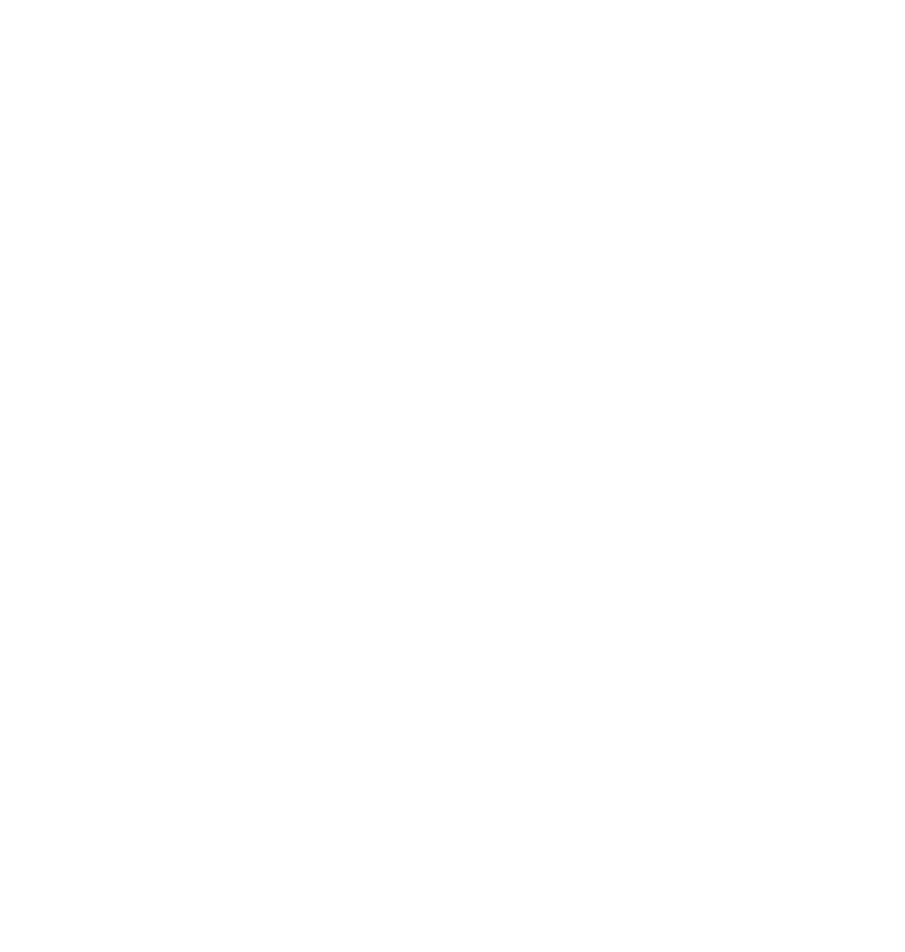
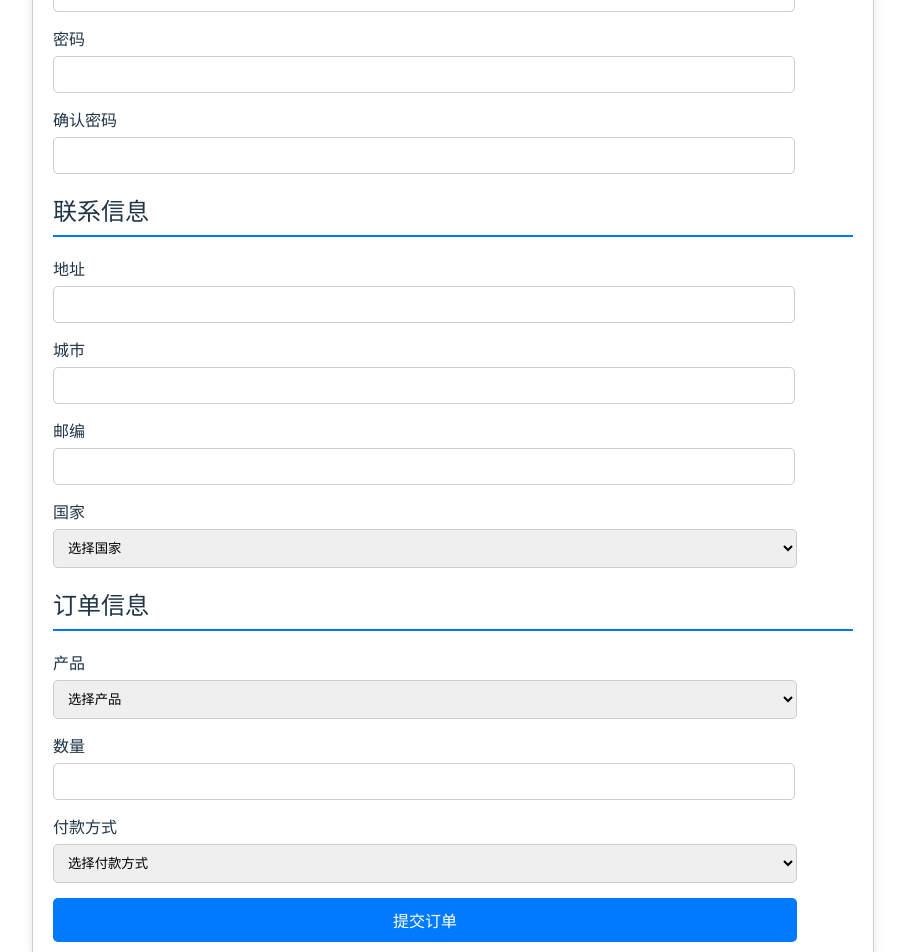
Before and after one commit to wgbx/react-playground, a React (Vite) app: page /complexForm in a window 1280 px wide. Before the commit this address had no page. Shown: the part 320-1272 px from the top of the page, without its empty margins (187-1092 px from the left). Before the commit the page ends 800 px from the top, so only its background shows below. Built offline with nearby package versions, Linux system fonts and the light colour scheme.

Commit message:
feat: add complex form

```diff
--- a/package.json
+++ b/package.json
@@ -13,6 +13,7 @@
   "dependencies": {
     "@hookform/resolvers": "^3.9.1",
     "ahooks": "^3.8.4",
+    "antd": "^5.22.5",
     "react": "^18.3.1",
     "react-dom": "^18.3.1",
     "react-hook-form": "^7.54.1",
--- /dev/null
+++ b/src/pages/complexForm/index.scss
@@ -0,0 +1,61 @@
+.complex-form-page {
+  width: 800px;
+  margin: auto;
+  padding: 20px;
+  border: 1px solid #ccc;
+  border-radius: 10px;
+  box-shadow: 0 0 10px rgba(0, 0, 0, 0.1);
+
+  .success-message {
+    text-align: center;
+    color: green;
+    font-size: 1.2em;
+  }
+
+  h2 {
+    margin-top: 20px;
+    border-bottom: 2px solid #007bff;
+    padding-bottom: 5px;
+  }
+
+  .form-group {
+    margin-bottom: 15px;
+  }
+
+  label {
+    display: block;
+    margin-bottom: 5px;
+    font-weight: bold;
+  }
+
+  input,
+  select {
+    width: 90%;
+    padding: 10px;
+    border: 1px solid #ccc;
+    border-radius: 5px;
+  }
+
+  select {
+    width: 93%;
+  }
+
+  p {
+    color: red;
+    font-size: 0.9em;
+  }
+
+  button {
+    width: 93%;
+    padding: 10px;
+    background-color: #007bff;
+    color: white;
+    border: none;
+    border-radius: 5px;
+    cursor: pointer;
+  }
+
+  button:hover {
+    background-color: #0056b3;
+  }
+}
--- /dev/null
+++ b/src/pages/complexForm/index.tsx
@@ -0,0 +1,145 @@
+import { yupResolver } from '@hookform/resolvers/yup'
+import { useState } from 'react'
+import { useForm } from 'react-hook-form'
+import * as yup from 'yup'
+import './index.scss'
+
+interface FormData {
+  firstName: string
+  lastName: string
+  email: string
+  password: string
+  confirmPassword: string
+  address: string
+  city: string
+  zipCode: string
+  country: string
+  product: string
+  quantity: number
+  paymentMethod: string
+}
+
+// 定义表单验证规则
+const schema = yup.object().shape({
+  firstName: yup.string().required('名字是必填项'),
+  lastName: yup.string().required('姓氏是必填项'),
+  email: yup.string().email('请输入有效的邮箱地址').required('邮箱是必填项'),
+  password: yup.string().min(6, '密码至少需要6个字符').required('密码是必填项'),
+  confirmPassword: yup.string()
+    .oneOf([yup.ref('password')], '密码必须匹配')
+    .required('确认密码是必填项'),
+  address: yup.string().required('地址是必填项'),
+  city: yup.string().required('城市是必填项'),
+  zipCode: yup.string().required('邮编是必填项'),
+  country: yup.string().required('国家是必填项'),
+  product: yup.string().required('请选择一个产品'),
+  quantity: yup.number().required('数量是必填项').min(1, '数量至少为1'),
+  paymentMethod: yup.string().required('请选择一种付款方式'),
+})
+
+function OrderForm() {
+  const [submitted, setSubmitted] = useState(false)
+  const { register, handleSubmit, formState: { errors } } = useForm({
+    resolver: yupResolver(schema),
+  })
+
+  const onSubmit = (data: FormData) => {
+    console.log(data)
+    setSubmitted(true)
+  }
+
+  return (
+    <div className="complex-form-page form-container">
+      {submitted
+        ? (
+            <div className="success-message">订单提交成功！</div>
+          )
+        : (
+            <form onSubmit={handleSubmit(onSubmit)}>
+              <h2>用户信息</h2>
+              <div className="form-group">
+                <label>名字</label>
+                <input {...register('firstName')} />
+                <p>{errors.firstName?.message}</p>
+              </div>
+              <div className="form-group">
+                <label>姓氏</label>
+                <input {...register('lastName')} />
+                <p>{errors.lastName?.message}</p>
+              </div>
+              <div className="form-group">
+                <label>邮箱</label>
+                <input {...register('email')} />
+                <p>{errors.email?.message}</p>
+              </div>
+              <div className="form-group">
+                <label>密码</label>
+                <input type="password" {...register('password')} />
+                <p>{errors.password?.message}</p>
+              </div>
+              <div className="form-group">
+                <label>确认密码</label>
+                <input type="password" {...register('confirmPassword')} />
+                <p>{errors.confirmPassword?.message}</p>
+              </div>
+
+              <h2>联系信息</h2>
+              <div className="form-group">
+                <label>地址</label>
+                <input {...register('address')} />
+                <p>{errors.address?.message}</p>
+              </div>
+              <div className="form-group">
+                <label>城市</label>
+                <input {...register('city')} />
+                <p>{errors.city?.message}</p>
+              </div>
+              <div className="form-group">
+                <label>邮编</label>
+                <input {...register('zipCode')} />
+                <p>{errors.zipCode?.message}</p>
+              </div>
+              <div className="form-group">
+                <label>国家</label>
+                <select {...register('country')}>
+                  <option value="">选择国家</option>
+                  <option value="China">中国</option>
+                  <option value="USA">美国</option>
+                  <option value="UK">英国</option>
+                </select>
+                <p>{errors.country?.message}</p>
+              </div>
+
+              <h2>订单信息</h2>
+              <div className="form-group">
+                <label>产品</label>
+                <select {...register('product')}>
+                  <option value="">选择产品</option>
+                  <option value="Product1">产品1</option>
+                  <option value="Product2">产品2</option>
+                </select>
+                <p>{errors.product?.message}</p>
+              </div>
+              <div className="form-group">
+                <label>数量</label>
+                <input type="number" {...register('quantity')} />
+                <p>{errors.quantity?.message}</p>
+              </div>
+              <div className="form-group">
+                <label>付款方式</label>
+                <select {...register('paymentMethod')}>
+                  <option value="">选择付款方式</option>
+                  <option value="CreditCard">信用卡</option>
+                  <option value="PayPal">PayPal</option>
+                </select>
+                <p>{errors.paymentMethod?.message}</p>
+              </div>
+
+              <button type="submit">提交订单</button>
+            </form>
+          )}
+    </div>
+  )
+}
+
+export default OrderForm
--- a/src/pages/form/index.module.scss
+++ /dev/null
@@ -1,7 +0,0 @@
-input {
-  height: 1.875rem;
-}
-
-.error-tip {
-  color: red;
-}
--- /dev/null
+++ b/src/pages/form/index.scss
@@ -0,0 +1,10 @@
+.form-page {
+  input {
+    height: 30px;
+    width: 200px;
+  }
+
+  .error-tip {
+    color: red;
+  }
+}
--- a/src/pages/form/index.tsx
+++ b/src/pages/form/index.tsx
@@ -1,7 +1,7 @@
 import { yupResolver } from '@hookform/resolvers/yup'
 import { useForm } from 'react-hook-form'
 import * as yup from 'yup'
-import './index.module.scss'
+import './index.scss'
 
 interface FormData {
   username: string
@@ -29,7 +29,7 @@ export default function Form() {
   }
 
   return (
-    <form onSubmit={handleSubmit(onSubmit)} className="flex-col">
+    <form onSubmit={handleSubmit(onSubmit)} className="form-page flex-col">
       <label>用户名: </label>
       <input {...register('username')} />
       {errors.username && <p className="error-tip">{errors.username.message}</p>}
--- a/src/pages/home/const.ts
+++ b/src/pages/home/const.ts
@@ -7,4 +7,8 @@ export const PAGE = [
     name: '表单',
     path: '/form',
   },
+  {
+    name: '复杂表单',
+    path: '/complexForm',
+  },
 ]
--- a/src/router/router.tsx
+++ b/src/router/router.tsx
@@ -1,4 +1,5 @@
 import type { RouteProps } from 'react-router'
+import ComplexForm from '@/pages/complexForm'
 import Form from '@/pages/form'
 import Home from '@/pages/home'
 import ReRender from '@/pages/reRender'
@@ -21,4 +22,8 @@ export const ROUTER: RouteProps[] = [
     path: '/form',
     element: <Form />,
   },
+  {
+    path: '/complexForm',
+    element: <ComplexForm />,
+  },
 ]
```
Also changed, not shown: 1 other file (tests, documents, lock files or other folders).
